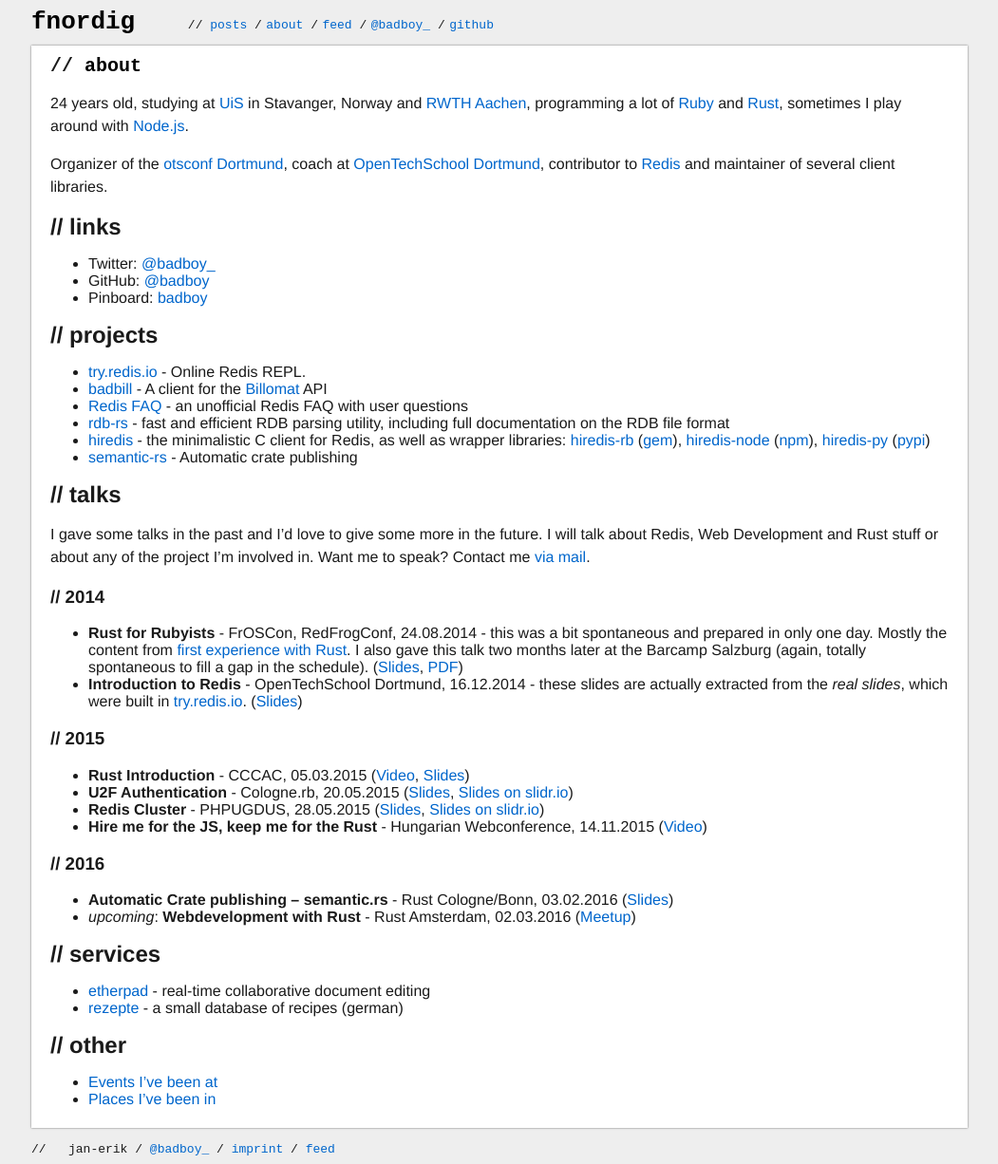
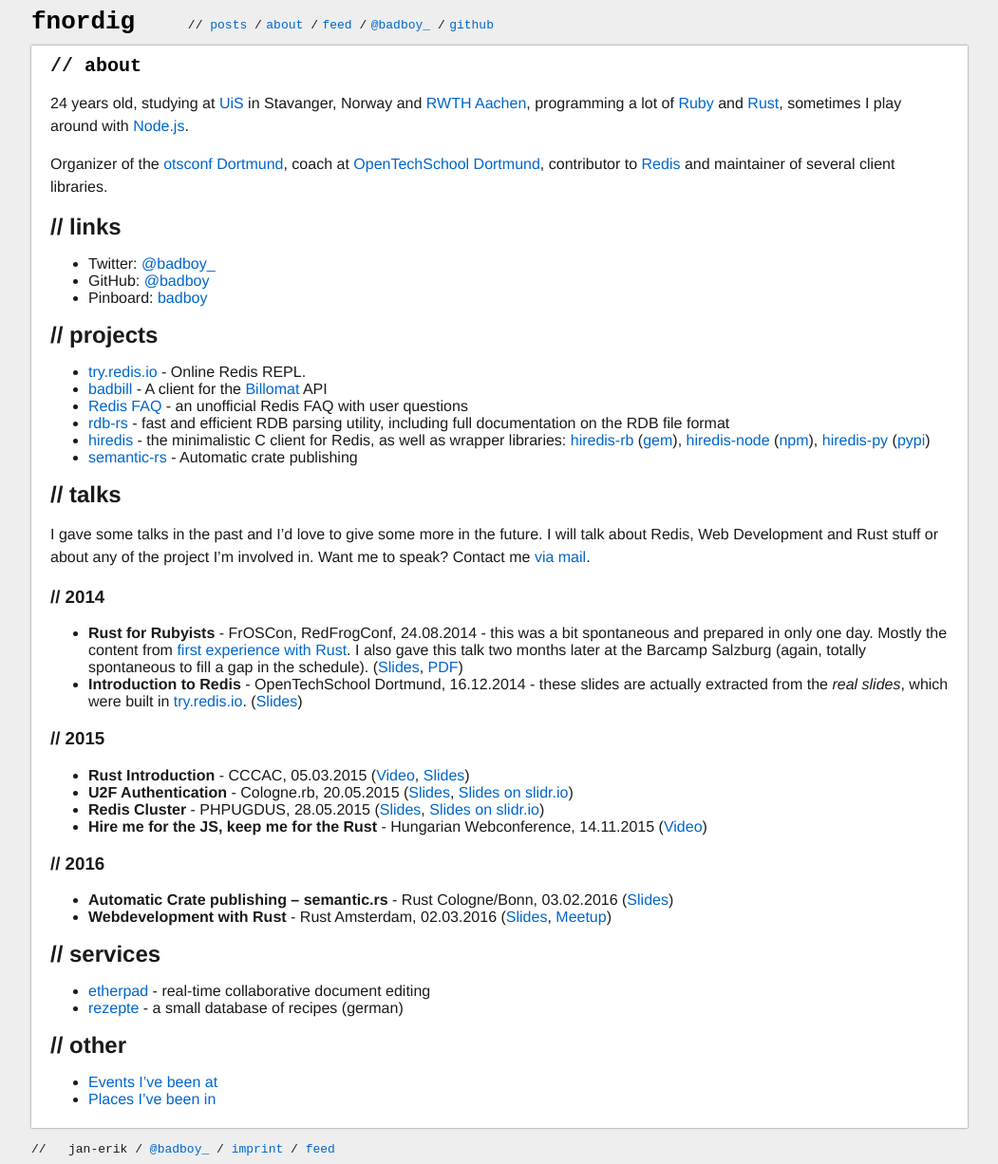
Before and after one commit to badboy/fnordig.de, a Jekyll site: the page built from about.markdown, in a window 1280 px wide. Shown: the whole page at 95% size, without its empty margins (114-1165 px from the left). Built offline with Jekyll 4.4.1, drawn with Linux system fonts in a browser that asks for light colours.

Commit message:
Gave the talk now

```diff
--- a/about.markdown
+++ b/about.markdown
@@ -46,7 +46,7 @@ Want me to speak? Contact me [via mail](mailto:janerik@fnordig.de).
 ### // 2016
 
 * **Automatic Crate publishing – semantic.rs** - Rust Cologne/Bonn, 03.02.2016 ([Slides](http://badboy.github.io/semantic-rs-slides/#1))
-* _upcoming_: **Webdevelopment with Rust** - Rust Amsterdam, 02.03.2016 ([Meetup](http://www.meetup.com/Rust-Amsterdam/events/227827508/))
+* **Webdevelopment with Rust** - Rust Amsterdam, 02.03.2016 ([Slides](http://badboy.github.io/webdev-rust-slides/), [Meetup](http://www.meetup.com/Rust-Amsterdam/events/227827508/))
 
 ## // services
 
```
